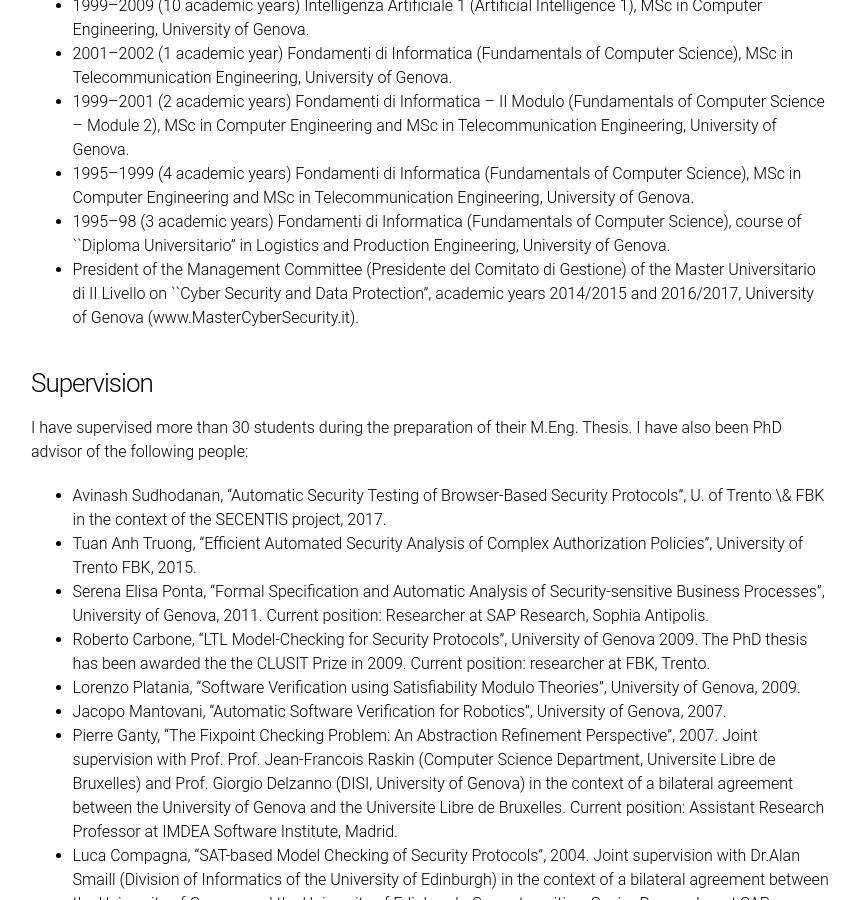
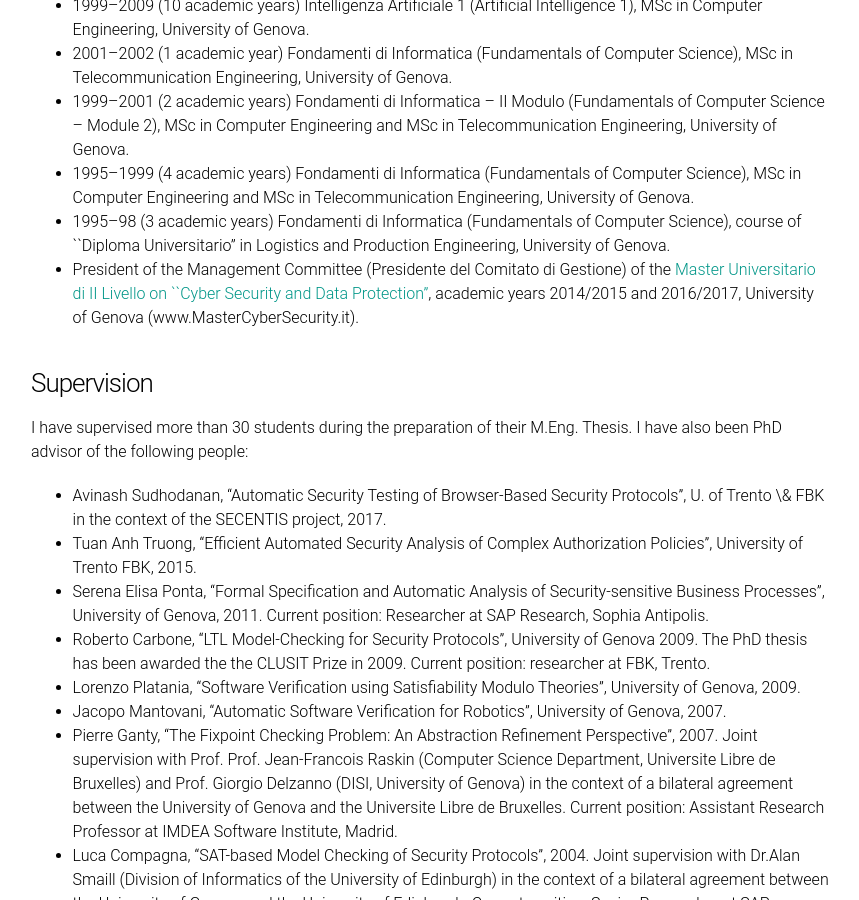
Before and after one commit to CSecLab/cseclab.github.io, a Jekyll site: the page built from alessandroHP.md, in a window 1280 px wide and 900 px high, scrolled down 9271 px. Shown: the whole window, without its empty margins (209-1068 px from the left). Built offline with Jekyll 4.4.1, drawn with Linux system fonts in a browser that asks for light colours; some of the changed lines change nothing that is shown.

Commit message:
*** empty log message ***

```diff
--- a/alessandroHP.md
+++ b/alessandroHP.md
@@ -214,7 +214,7 @@
 - 1995--1999 (4 academic years) Fondamenti di Informatica (Fundamentals of Computer Science), MSc in Computer Engineering and MSc in Telecommunication Engineering,  University of Genova.
 - 1995--98 (3 academic years) Fondamenti di Informatica (Fundamentals of Computer Science), course of ``Diploma Universitario'' in Logistics and Production Engineering, University of Genova.
 
-- President of the Management Committee (Presidente del Comitato di Gestione) of the Master Universitario di II Livello on ``Cyber Security and Data Protection'', academic years 2014/2015 and 2016/2017, University of Genova (www.MasterCyberSecurity.it).
+- President of the Management Committee (Presidente del Comitato di Gestione) of the [Master Universitario di II Livello on ``Cyber Security and Data Protection''](http://www.mastercybersecurity.it), academic years 2014/2015 and 2016/2017, University of Genova (www.MasterCyberSecurity.it).
 
 ### Supervision
 
```
